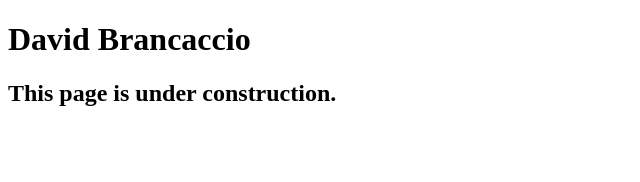
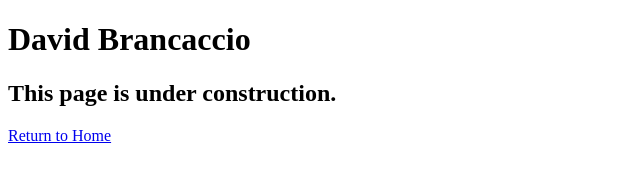
Before and after one commit to Just-KJ/A06, a plain HTML site: page speakers/brancaccio.html in a window 1280 px wide. Shown: the whole page, without its empty margins (0-640 px from the left). Drawn offline with Linux system fonts and the light colour scheme.

Commit message:
Update brancaccio.html with return button

```diff
--- a/speakers/brancaccio.html
+++ b/speakers/brancaccio.html
@@ -11,6 +11,7 @@
     <main>
 	    <h1>David Brancaccio</h1>
 	    <h2>This page is under construction.</h2>
+	    <a href="index.html">Return to Home</a>
     </main>
 </body>
 
```
